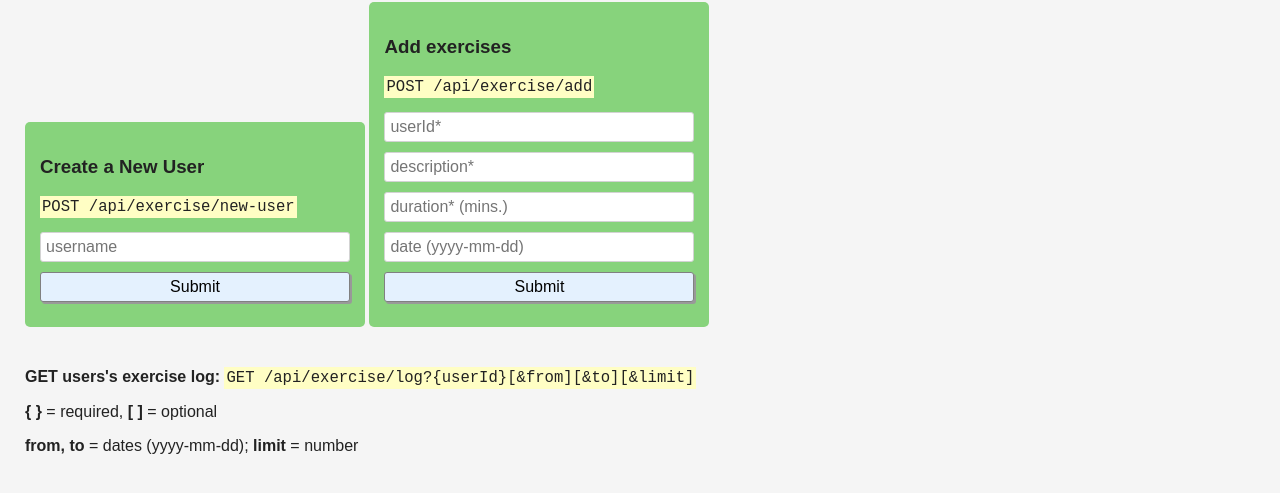
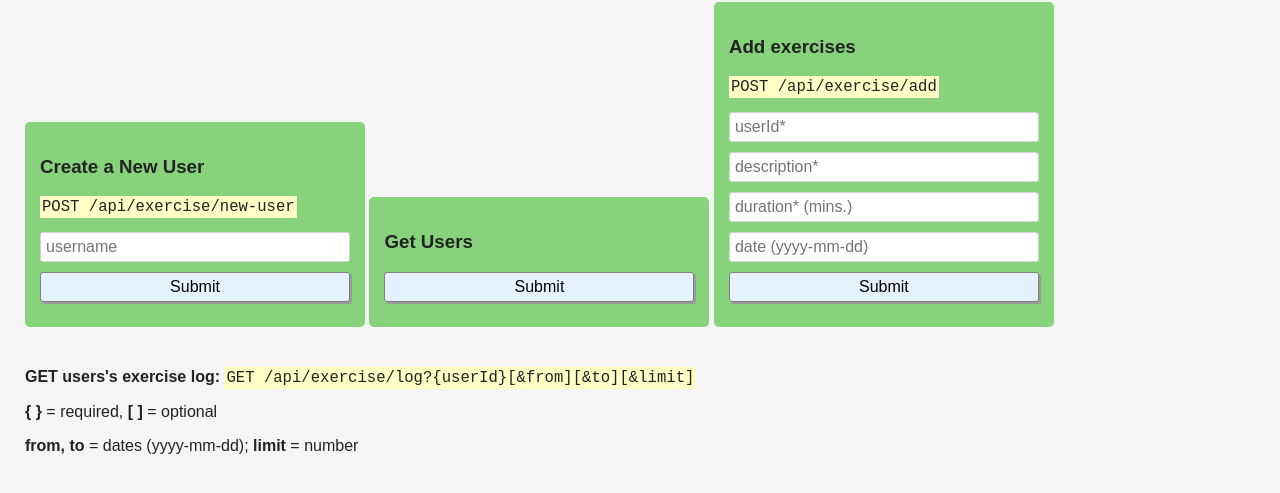
Before and after one commit to surajsharma/XTracker, a website: page views/index.html in a window 1280 px wide. Shown: the part 81-574 px from the top of the page. Drawn offline with Linux system fonts and the light colour scheme; files that its build step writes are made by us from their sources.

Commit message:
💇⛴ Updated with Glitch

```diff
--- a/views/index.html
+++ b/views/index.html
@@ -17,6 +17,10 @@
             <input id="uname" type="text" name="username" placeholder="username">
             <input type="submit" value="Submit">
           </form>
+          <form action="/api/exercise/users" method="get">
+            <h3>Get Users</h3>
+            <input type="submit" value="Submit">
+          </form>
           <form action="/api/exercise/add" method="post">
             <h3>Add exercises</h3>
             <p><code>POST /api/exercise/add</code></p>
```
